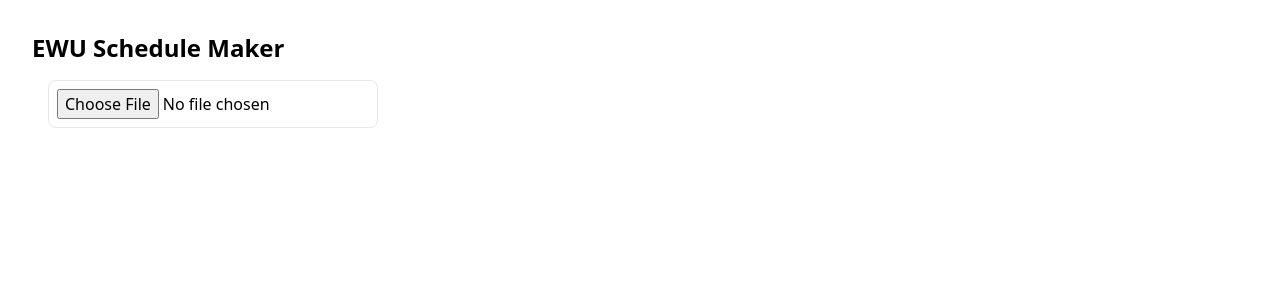
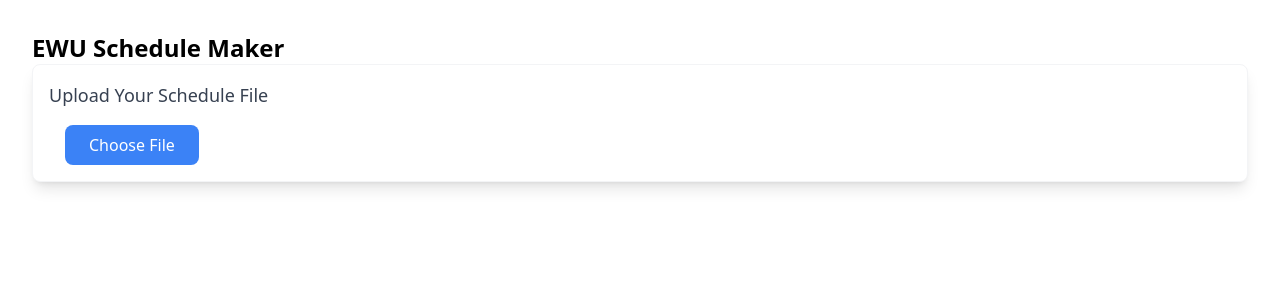
Before and after one commit to Adib23704/EWU-Schedule-Maker, a Next.js app: page / in a window 1280 px wide. Shown: the top 300 px of the page. Built offline with nearby package versions, Linux system fonts and the light colour scheme.

Commit message:
enhance UploadForm with file name display and improved styling for better user experience

```diff
--- a/src/components/UploadForm.js
+++ b/src/components/UploadForm.js
@@ -2,6 +2,7 @@
 
 export default function UploadForm({ onUploadSuccess }) {
 	const [loading, setLoading] = useState(false);
+	const [fileName, setFileName] = useState("");
 
 	const handleFileUpload = async (event) => {
 		event.preventDefault();
@@ -14,6 +15,7 @@
 		}
 
 		setLoading(true);
+		setFileName(file.name);
 
 		const reader = new FileReader();
 		reader.readAsDataURL(file);
@@ -30,10 +32,7 @@
 			if (response.ok) {
 				onUploadSuccess(data.schedule);
 			} else {
-				alert(data
-					? `Failed to upload file: ${data.message || "An unknown error occurred."}`
-					: "Failed to upload file: An unknown error occurred."
-				);
+				alert("Upload failed!");
 			}
 			setLoading(false);
 		};
@@ -45,9 +44,36 @@
 	};
 
 	return (
-		<div className="p-4">
-			<input type="file" onChange={handleFileUpload} className="border p-2 rounded-lg" accept=".xlsx" />
-			{loading && <p className="text-gray-600 mt-2">Uploading...</p>}
+		<div className="p-4 bg-white shadow-lg rounded-lg border border-gray-100">
+			<div className="flex flex-col space-y-4">
+				<label className="block text-lg font-medium text-gray-700">
+					Upload Your Schedule File
+				</label>
+				<div className="flex items-center space-x-4">
+					<input
+						type="file"
+						onChange={handleFileUpload}
+						className="hidden"
+						id="fileInput"
+						accept=".xlsx"
+					/>
+					<label
+						htmlFor="fileInput"
+						className="bg-blue-500 text-white px-6 py-2 rounded-lg cursor-pointer hover:bg-blue-600 transition-colors"
+					>
+						Choose File
+					</label>
+					{fileName && (
+						<span className="text-gray-600 truncate">{fileName}</span>
+					)}
+				</div>
+				{loading && (
+					<div className="flex items-center space-x-2">
+						<div className="animate-spin rounded-full h-5 w-5 border-t-2 border-b-2 border-blue-500"></div>
+						<span className="text-gray-600">Uploading...</span>
+					</div>
+				)}
+			</div>
 		</div>
 	);
 }
```
